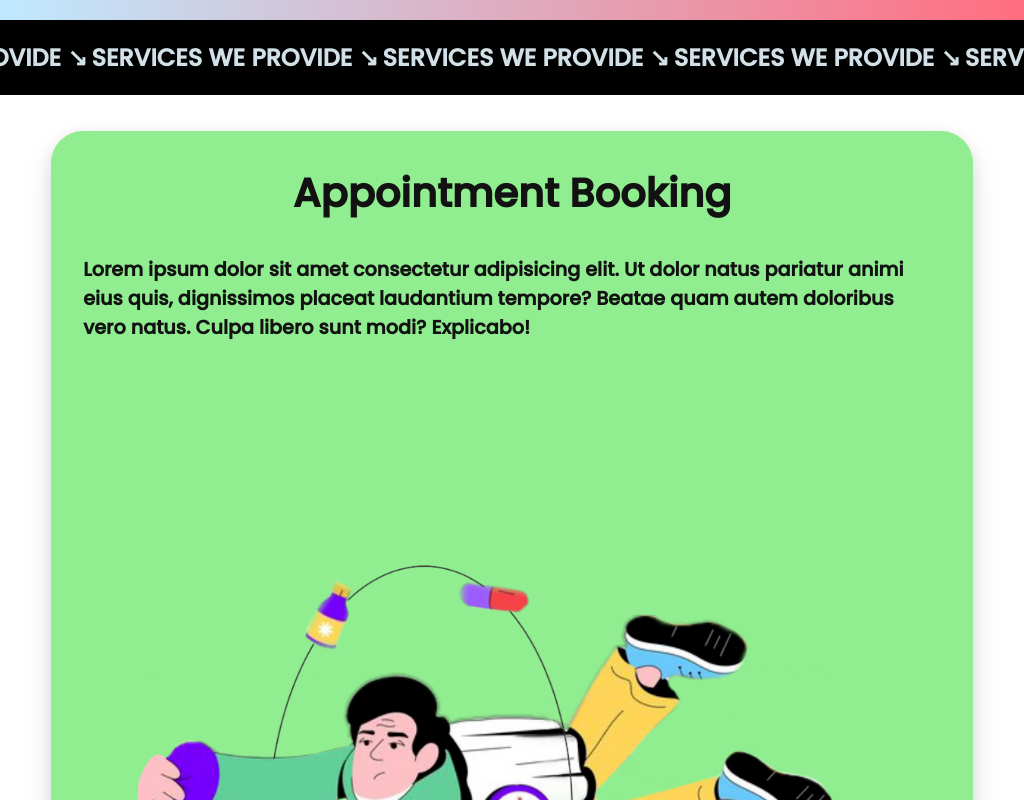
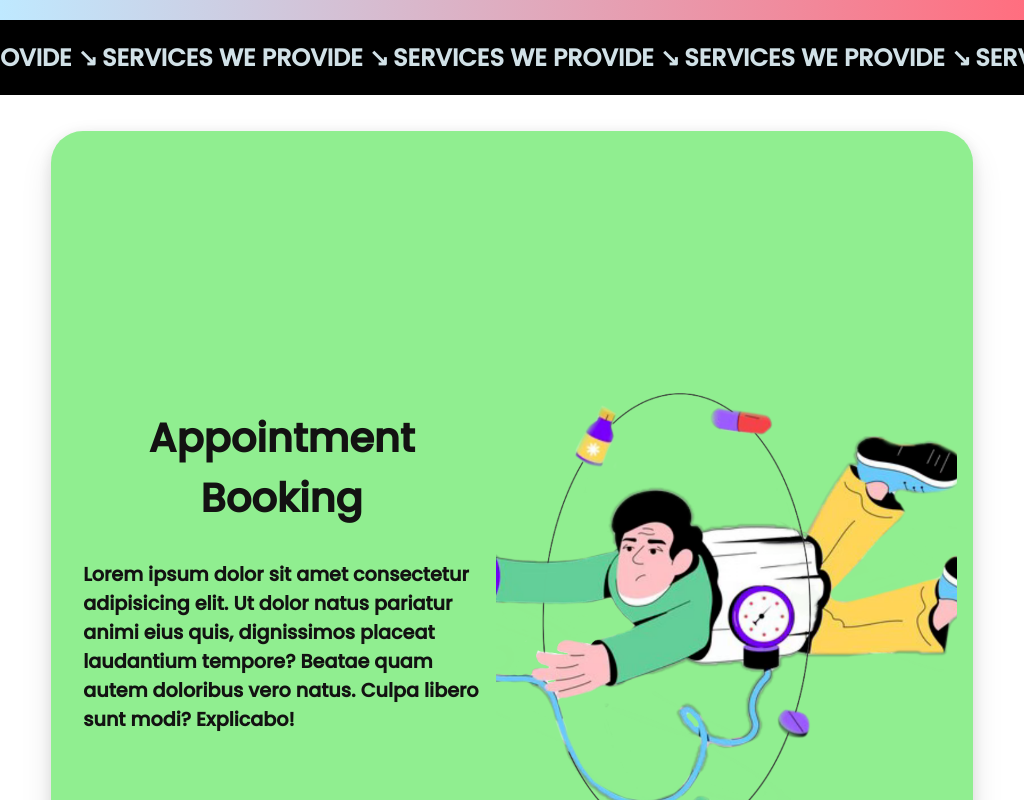
Before and after one commit to ironkrush/medqinternal, a React (Vite) app: page / in a window 1024 px wide. Shown: the part 780-1580 px from the top of the page. Built offline with nearby package versions, Linux system fonts and the light colour scheme.

Commit message:
cards image alignment done

```diff
--- a/src/assets/styles/homepage.css
+++ b/src/assets/styles/homepage.css
@@ -748,13 +748,14 @@ a {
 
     /* Adjust card content to fit mobile screen */
     .card-content {
-        grid-template-columns: 1fr;
-        grid-template-areas: "text" "img";
+        display: flex;
+        justify-content: center;
+        align-items: center;
         padding: 1em;
     }
 
     .card-content > img {
-        width: 100%;
+        width: 50%;
         height: auto;
         object-fit: cover;
         border-radius: .4em;
@@ -786,9 +787,17 @@ a {
     }
 
 
+    .card-content > img {
+        width: 50%;
+        height: auto;
+        object-fit: cover;
+        padding: .4em;
+    }
+
     #appointment_homepage > img {
-        width: 80vw;
-        height: auto;
+        width: 45vw;
+        height: 90vh;
+        padding: 4rem 0;
     }
 }
 
```
